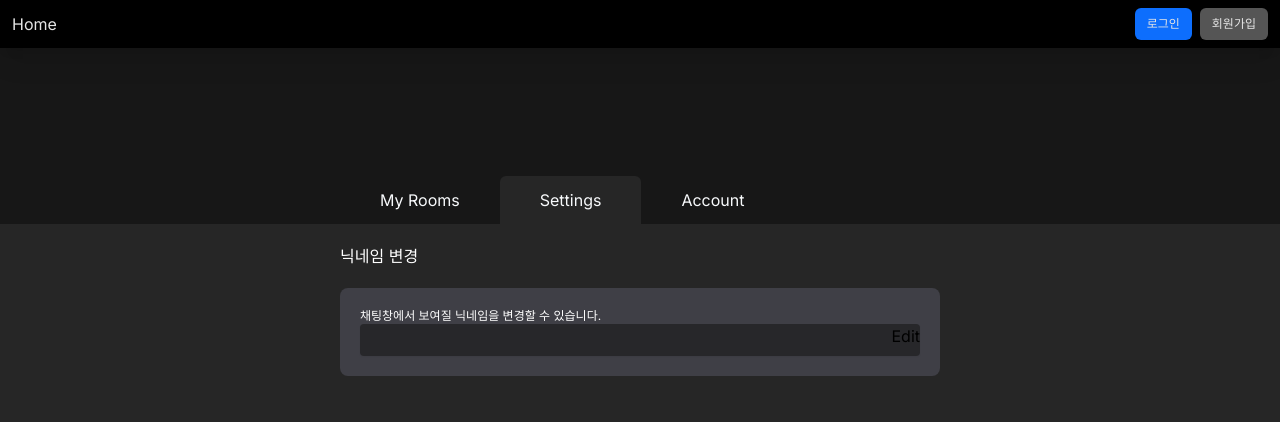
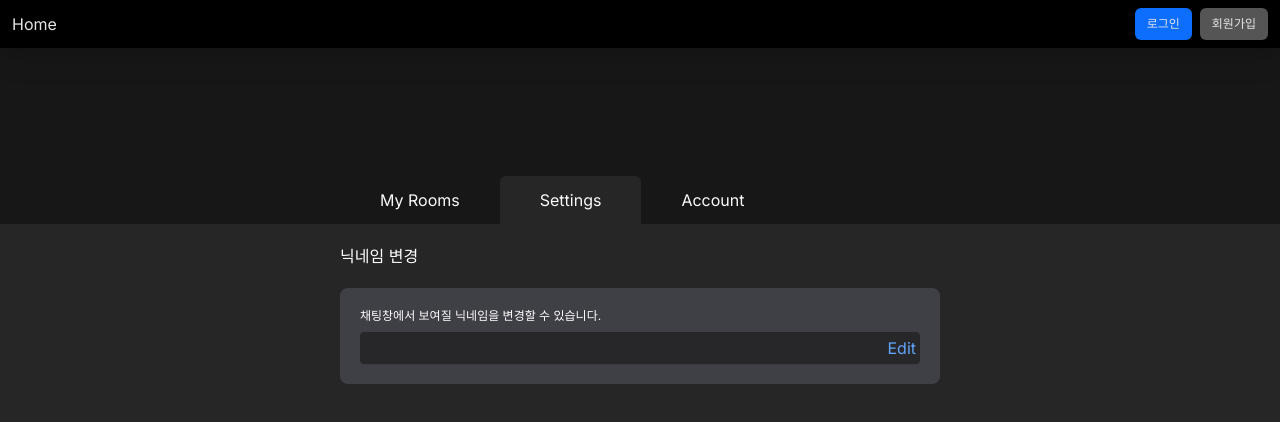
Before and after one commit to lukeydokey/GetherTube, a Next.js app in the folder front/gethertube/: page /user/settings in a window 1280 px wide. Shown: the top 422 px of the page. Built offline with nearby package versions, Linux system fonts and the light colour scheme; no server answers.

Commit message:
Feat:Front: 사용자 닉네임 수정 기능 구현

```diff
--- a/front/gethertube/api/api.ts
+++ b/front/gethertube/api/api.ts
@@ -2,6 +2,7 @@ import {
   TypeReqUserRegist,
   TypeReqLogin,
   TypeReqAddRoomPlaylist,
+  TypeReqUserDetailChange,
 } from "./types";
 import { getCookie } from "./cookies";
 
@@ -19,9 +20,10 @@ const urls = {
   addRoomPlaylist: (roomId: string) => `/room/${roomId}/playlist`,
 };
 
-const customFetch = async (
+const customFetch = async <T>(
   method: "GET" | "PUT" | "DELETE",
-  url: string
+  url: string,
+  params?: T
 ): Promise<Response> => {
   const res = await fetch(url, {
     method,
@@ -29,6 +31,7 @@ const customFetch = async (
       "Content-Type": "application/json",
       Authorization: `Bearer ${localStorage.getItem("accessToken")}`,
     },
+    body: JSON.stringify(params),
   });
   return res;
 };
@@ -103,6 +106,15 @@ export const userDetailApi = async () => {
   return response.json();
 };
 
+export const userDetailChangeApi = async (params: TypeReqUserDetailChange) => {
+  const response = await customFetch<TypeReqUserDetailChange>(
+    "PUT",
+    `${BASE_URL}${urls.userRegist}`,
+    params
+  );
+  return response.json();
+};
+
 /**
  * Room Api
  */
--- a/front/gethertube/api/types.ts
+++ b/front/gethertube/api/types.ts
@@ -55,6 +55,11 @@ export interface TypeResAddRoomPlaylist {
   roomPlaylist: string[];
 }
 
+export interface TypeReqUserDetailChange {
+  nickName: string;
+  chatColor: string;
+}
+
 export interface TypeUserRooms {
   _id: string;
   roomId: string;
--- a/front/gethertube/app/user/settings/page.tsx
+++ b/front/gethertube/app/user/settings/page.tsx
@@ -1,42 +1,82 @@
 "use client";
 
 import { Card, Input } from "@/components";
-import { userDetailApi } from "@/api/api";
-import { useState, useEffect } from "react";
-import { ResponseFormat, TypeResUserDetail } from "@/api/types";
+import { userDetailApi, userDetailChangeApi } from "@/api/api";
+import { useState, useEffect, useRef } from "react";
+import { useToast } from "@/hook/useToast";
+import {
+  ResponseFormat,
+  TypeResUserDetail,
+  TypeReqUserDetailChange,
+} from "@/api/types";
 
 const Page = () => {
+  const inputRef = useRef<HTMLInputElement>(null);
   const [isEdit, setIsEdit] = useState(false);
-  const [nickname, setNickname] = useState("");
+  const { showToast } = useToast();
+  // const [nickname, setNickname] = useState("");
+  const [userDetail, setUserDetail] = useState<TypeReqUserDetailChange>({
+    nickName: "",
+    chatColor: "",
+  });
 
-  useEffect(() => {
   const fetchUserDetails = async () => {
     const res: ResponseFormat<TypeResUserDetail> = await userDetailApi();
     if (res.status === 200 && res.data?.nickName) {
-        setNickname(res.data.nickName);
+      const { nickName, chatColor } = res.data;
+      setUserDetail({ nickName, chatColor });
+      // setNickname(res.data.nickName);
     }
   };
 
+  const handleNicknameChange = async () => {
+    const res: ResponseFormat<TypeResUserDetail> = await userDetailChangeApi(
+      userDetail
+    );
+    if (res.status === 200) {
+      showToast(`닉네임 수정에 성공하였습니다.`, "success");
       fetchUserDetails();
-  });
+    }
+  };
+
+  // useEffect(() => {
+  //   fetchUserDetails();
+  // }, []);
+
+  useEffect(() => {
+    if (isEdit && inputRef.current) {
+      inputRef.current.focus();
+    }
+    if (!isEdit) fetchUserDetails();
+  }, [isEdit]);
 
   return (
     <div className="flex flex-col gap-5 py-5">
       <span className="text-white">닉네임 변경</span>
-      <Card className="flex flex-col">
+      <Card className="flex flex-col gap-2">
         <span className="text-white text-xs">
           채팅창에서 보여질 닉네임을 변경할 수 있습니다.
         </span>
         <div className="relative">
-          <Input value={nickname} name="nickname" className="w-full" />
-          <div className="absolute top-0 right-0">
+          <Input
+            ref={inputRef}
+            value={userDetail.nickName}
+            onChange={(d) => setUserDetail({ ...userDetail, nickName: d })}
+            maxLength={20}
+            name="nickname"
+            className="w-full focus:outline-2 focus:outline-blue-400"
+            disabled={!isEdit}
+          />
+          <div className="absolute top-1 right-1 cursor-pointer">
             {isEdit ? (
-              <div>
-                <div>Save</div>
-                <div>Cancel</div>
+              <div className="flex gap-4 text-blue-400">
+                <div onClick={handleNicknameChange}>Save</div>
+                <div onClick={() => setIsEdit(false)}>Cancel</div>
               </div>
             ) : (
-              <div>Edit</div>
+              <div className="text-blue-400" onClick={() => setIsEdit(true)}>
+                Edit
+              </div>
             )}
           </div>
         </div>
--- a/front/gethertube/components/icons/PlayCircle.tsx
+++ b/front/gethertube/components/icons/PlayCircle.tsx
@@ -7,9 +7,9 @@ const PlayCircle = () => {
       className="size-10"
     >
       <path
-        fill-rule="evenodd"
+        fillRule="evenodd"
         d="M2.25 12c0-5.385 4.365-9.75 9.75-9.75s9.75 4.365 9.75 9.75-4.365 9.75-9.75 9.75S2.25 17.385 2.25 12Zm14.024-.983a1.125 1.125 0 0 1 0 1.966l-5.603 3.113A1.125 1.125 0 0 1 9 15.113V8.887c0-.857.921-1.4 1.671-.983l5.603 3.113Z"
-        clip-rule="evenodd"
+        clipRule="evenodd"
       />
     </svg>
   );
--- a/front/gethertube/components/icons/Share.tsx
+++ b/front/gethertube/components/icons/Share.tsx
@@ -7,9 +7,9 @@ const Share = () => {
       className="size-5 text-slate-100 cursor-pointer"
     >
       <path
-        fill-rule="evenodd"
+        fillRule="evenodd"
         d="M15.75 4.5a3 3 0 1 1 .825 2.066l-8.421 4.679a3.002 3.002 0 0 1 0 1.51l8.421 4.679a3 3 0 1 1-.729 1.31l-8.421-4.678a3 3 0 1 1 0-4.132l8.421-4.679a3 3 0 0 1-.096-.755Z"
-        clip-rule="evenodd"
+        clipRule="evenodd"
       />
     </svg>
   );
--- a/front/gethertube/components/icons/Trash.tsx
+++ b/front/gethertube/components/icons/Trash.tsx
@@ -7,9 +7,9 @@ const Trash = () => {
       className="size-5 text-slate-100 cursor-pointer"
     >
       <path
-        fill-rule="evenodd"
+        fillRule="evenodd"
         d="M16.5 4.478v.227a48.816 48.816 0 0 1 3.878.512.75.75 0 1 1-.256 1.478l-.209-.035-1.005 13.07a3 3 0 0 1-2.991 2.77H8.084a3 3 0 0 1-2.991-2.77L4.087 6.66l-.209.035a.75.75 0 0 1-.256-1.478A48.567 48.567 0 0 1 7.5 4.705v-.227c0-1.564 1.213-2.9 2.816-2.951a52.662 52.662 0 0 1 3.369 0c1.603.051 2.815 1.387 2.815 2.951Zm-6.136-1.452a51.196 51.196 0 0 1 3.273 0C14.39 3.05 15 3.684 15 4.478v.113a49.488 49.488 0 0 0-6 0v-.113c0-.794.609-1.428 1.364-1.452Zm-.355 5.945a.75.75 0 1 0-1.5.058l.347 9a.75.75 0 1 0 1.499-.058l-.346-9Zm5.48.058a.75.75 0 1 0-1.498-.058l-.347 9a.75.75 0 0 0 1.5.058l.345-9Z"
-        clip-rule="evenodd"
+        clipRule="evenodd"
       />
     </svg>
   );
--- a/front/gethertube/components/input/Input.tsx
+++ b/front/gethertube/components/input/Input.tsx
@@ -1,8 +1,9 @@
 "use client";
 
-import React from "react";
+import React, { forwardRef } from "react";
 
 export interface TypeInputProps {
+  ref: any;
   name: string;
   value?: string;
   type?: React.HTMLInputTypeAttribute;
@@ -10,13 +11,16 @@ export interface TypeInputProps {
   required?: boolean;
   maxLength?: number;
   className?: string;
+  disabled?: boolean;
   onKeyDown?: (e: React.KeyboardEvent<HTMLInputElement>) => void;
   onChange?: (data: string) => void;
   onFocus?: () => void;
   onBlur?: () => void;
 }
 
-const Input = ({
+const Input = forwardRef<HTMLInputElement, TypeInputProps>(
+  (
+    {
       type = "text",
       name,
       value,
@@ -24,11 +28,14 @@ const Input = ({
       required = false,
       maxLength = 100,
       className = "",
+      disabled = false,
       onChange,
       onKeyDown,
       onFocus,
       onBlur,
-}: TypeInputProps) => {
+    },
+    ref
+  ) => {
     const handleChange = (e: React.ChangeEvent<HTMLInputElement>) => {
       if (onChange) {
         onChange(e.target.value);
@@ -49,19 +56,24 @@ const Input = ({
 
     return (
       <input
+        ref={ref}
         type={type}
         name={name}
-      className={`input-common ${className} shadow-sm placeholder-gray-400 focus:outline-none`}
+        className={`input-common shadow-sm placeholder-gray-400 focus:outline-none ${className}`}
         maxLength={maxLength}
         value={value}
         placeholder={placeholder}
         onChange={(e) => handleChange(e)}
         required={required}
+        disabled={disabled}
         onKeyDown={handleKeyDown}
         onFocus={handleFocus}
         onBlur={handleBlur}
       />
     );
-};
+  }
+);
+
+Input.displayName = "Input";
 
 export default Input;
--- a/front/gethertube/components/toast/Toast.tsx
+++ b/front/gethertube/components/toast/Toast.tsx
@@ -49,9 +49,9 @@ export default function Toast() {
           >
             <path
               stroke="currentColor"
-              stroke-linecap="round"
-              stroke-linejoin="round"
-              stroke-width="2"
+              strokeLinecap="round"
+              strokeLinejoin="round"
+              strokeWidth="2"
               d="m1 1 6 6m0 0 6 6M7 7l6-6M7 7l-6 6"
             />
           </svg>
```
Also changed, not shown: front/gethertube/app/room/[id]/page.tsx (+118 -0 lines). Lines whose indentation alone changed are shown as unchanged.
